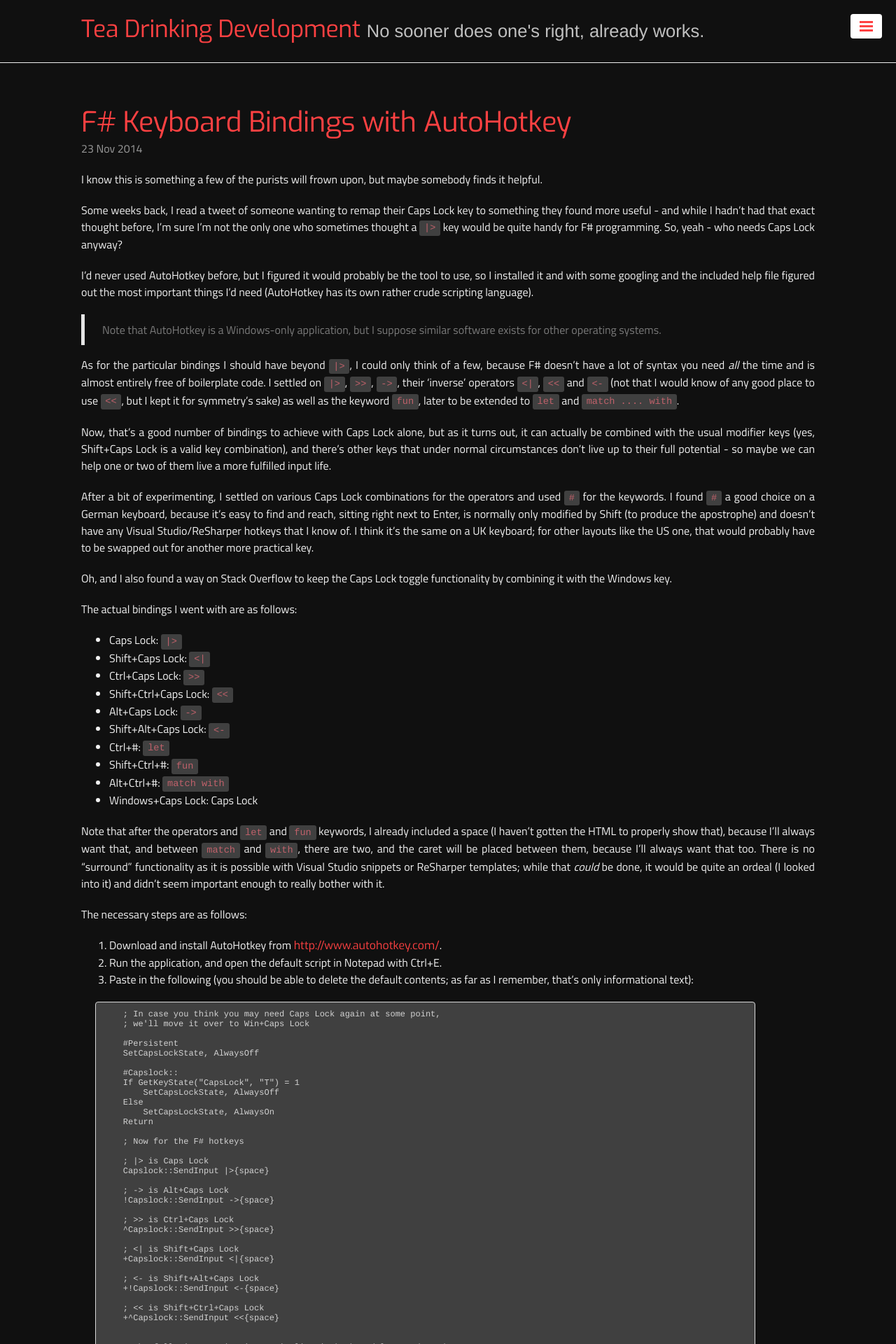
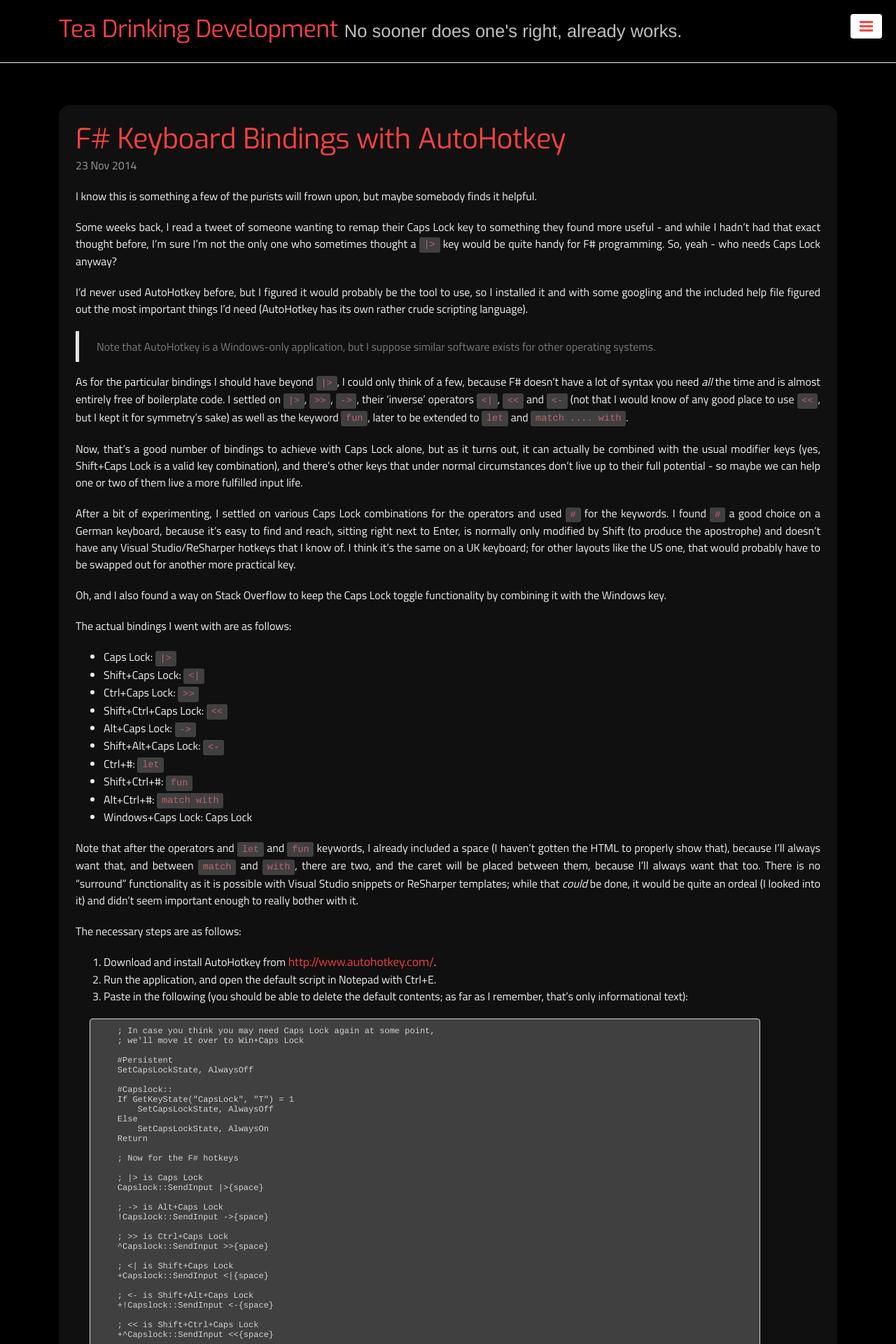
Before and after one commit to TeaDrivenDev/TeaDrivenDev.github.io, a Jekyll site: the page built from index.html, in a window 1280 px wide. Shown: the top 1920 px of the page at 70% size. Built offline with Jekyll 4.4.1, drawn with Linux system fonts in a browser that asks for light colours; some web fonts are replaced; Markdown is read by kramdown in place of the engine named in the settings; the list of posts is cut into pages by our own code.

Commit message:
Update lanyon.css

```diff
--- a/public/css/lanyon.css
+++ b/public/css/lanyon.css
@@ -432,7 +432,7 @@ a.pagination-item:hover {
 
 /* Red Dark */
 .theme-base-08d {
-	background-color: #101010;
+	background-color: #000000;
 	color: #f0f0f0;
   font-family: "Titillium Web", Helvetica, sans-serif;
 }
@@ -460,11 +460,14 @@ a.pagination-item:hover {
 
 .theme-base-08d .container {
 	text-align: justify;
-	max-width: 85%;
+	max-width: 90%;
 }
 
 .theme-base-08d .post {
 	font-size: 16px;
+	background-color: #101010;
+	padding: 1.5em;
+	border-radius: 1em;
 }
 
 .theme-base-08d strong,
```
